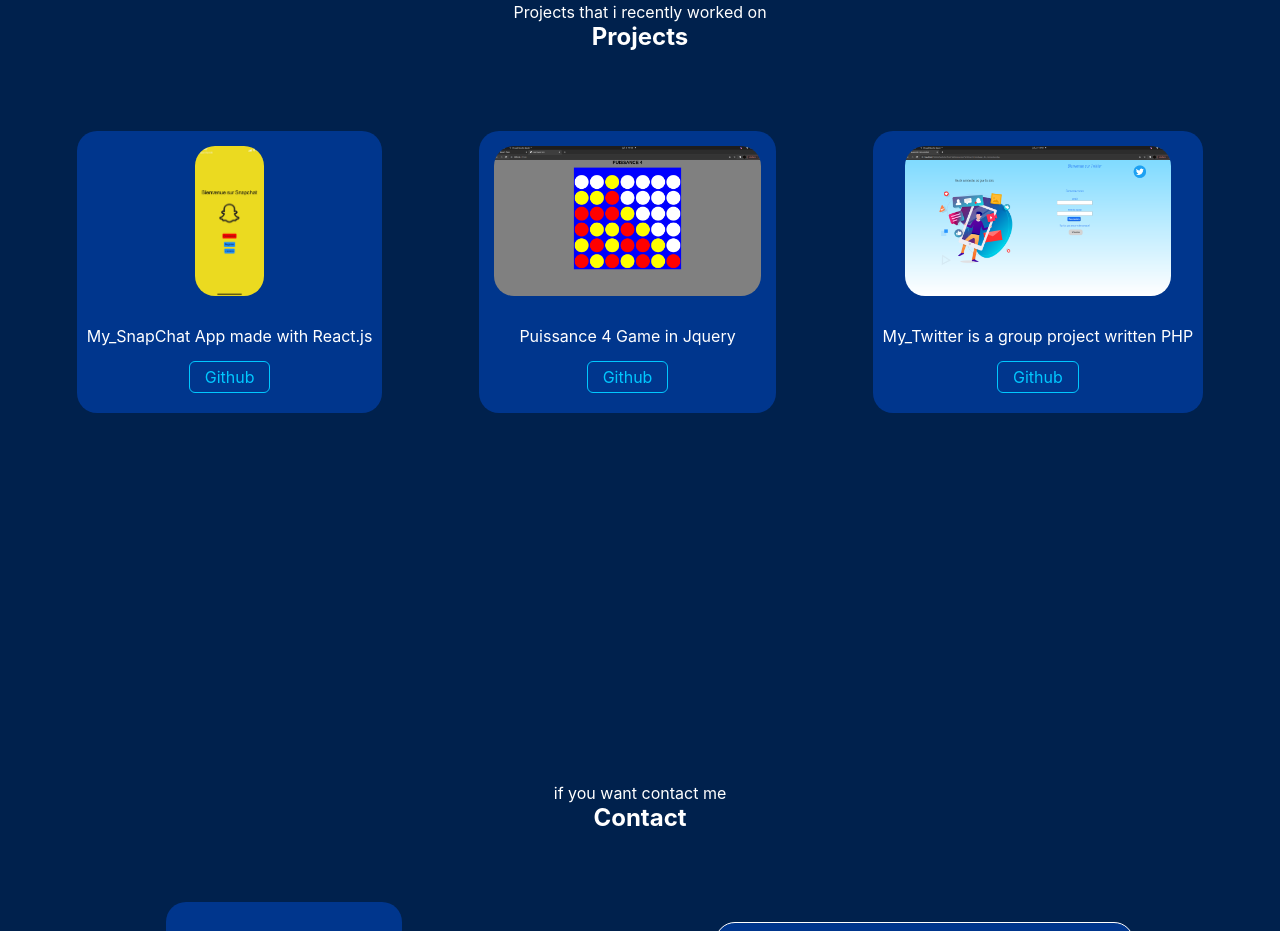
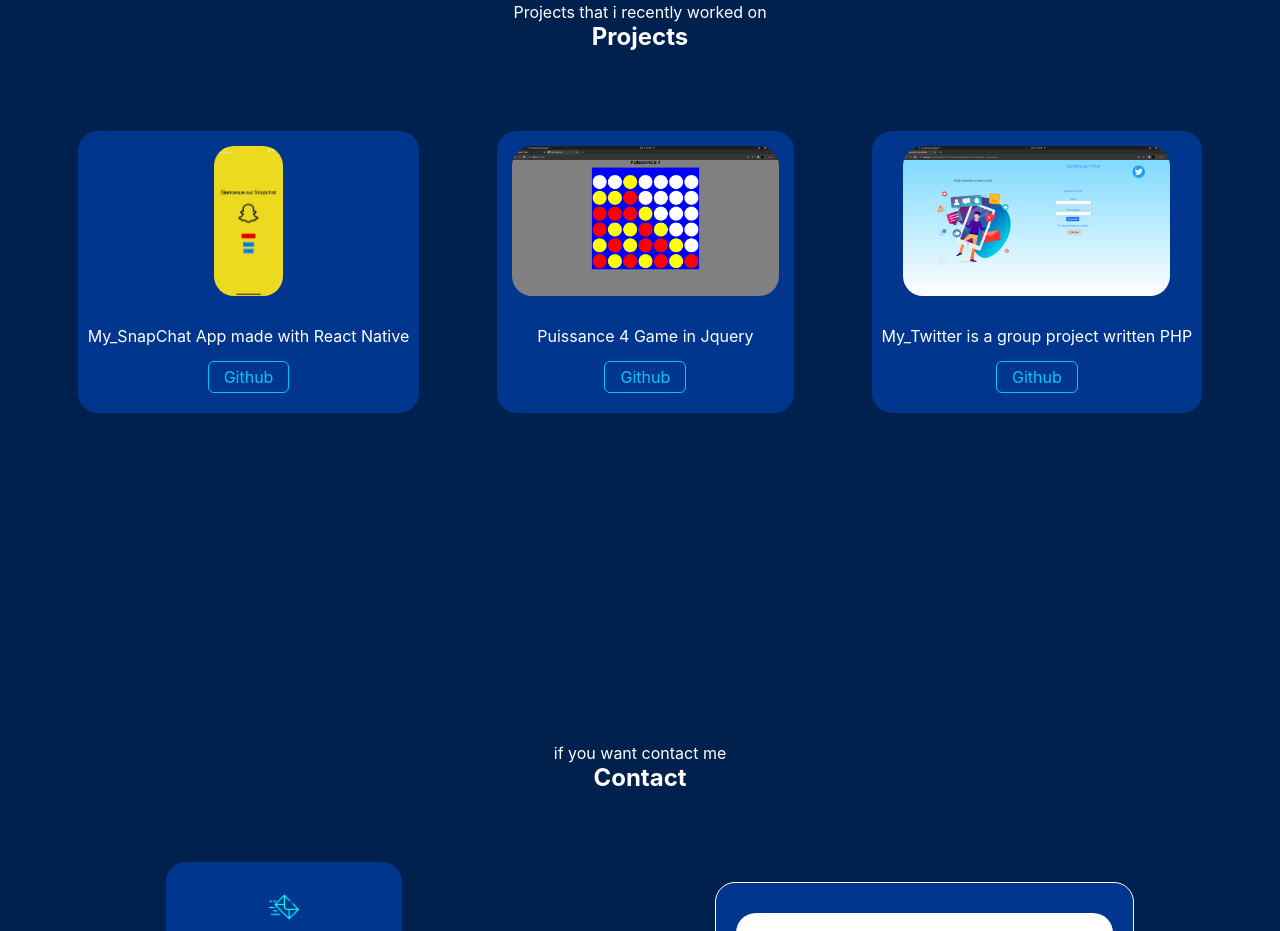
Before and after one commit to nadir42400/react-github-pages, a React (Create React App) app in the folder portfolio/: page / in a window 1280 px wide. Shown: the part 2740-3671 px from the top of the page. Built offline with nearby package versions, Linux system fonts and the light colour scheme.

Commit message:
modif of component project and adding of ProjectContainer

```diff
--- a/portfolio/src/components/about/about.css
+++ b/portfolio/src/components/about/about.css
@@ -55,7 +55,7 @@
     transform: scale(1.1) rotate(10deg);
 }
 
-#test {
+#blackBG {
     border-radius: 20px;
     background: #000;
 }
--- a/portfolio/src/components/about/about.js
+++ b/portfolio/src/components/about/about.js
@@ -11,7 +11,7 @@ export default function About() {
             <h2 id="h2About">About Me</h2>
 
             <div id="mainAbout">
-                <div id="test">
+                <div id="blackBG">
                     <img src={pictureOfMe} alt="me" id="ImgMe"/>
                 </div>
 
--- /dev/null
+++ b/portfolio/src/components/projectContainer/projectContainer.js
@@ -0,0 +1,13 @@
+import React from "react";
+
+export default function ProjectContainer(props) {
+    return (
+        <div className="projectContainer">
+            <img src={props.img} className="imgProject" alt="img of project" />
+            <p className="projectName">{props.title}</p>
+            <a href={props.link} className="buttonOfProject">
+                Github
+            </a>
+        </div>
+    );
+}
--- a/portfolio/src/components/projects/projects.css
+++ b/portfolio/src/components/projects/projects.css
@@ -65,11 +65,6 @@
     margin-bottom: 30px;
 }
 
-#DivPuissance4 {
-    margin-left: 20px;
-    margin-right: 20px;
-}
-
 .firstDiv {
     margin-right: 10%;
     margin-bottom: 5%;
@@ -87,7 +82,3 @@
     width: 100%;
     margin-top: 40px;
 }
-
-#plus {
-    margin-left: 13.4%;
-}
--- a/portfolio/src/components/projects/projects.js
+++ b/portfolio/src/components/projects/projects.js
@@ -1,46 +1,35 @@
 import React from "react";
-import './projects.css';
-import my_snap from '../../asset/my_snap.jpg';
-import puissance4 from '../../asset/puissance4.png';
-import my_twitter from '../../asset/my_twitter.png';
-import plus from '../../asset/plus.png';
+import "./projects.css";
+import my_snap from "../../asset/my_snap.jpg";
+import puissance4 from "../../asset/puissance4.png";
+import my_twitter from "../../asset/my_twitter.png";
+import ProjectContainer from "../projectContainer/projectContainer";
 
 export default function Projects() {
-
     return (
-
         <div id="Projects">
-            <p className="presentationComponent">Projects that i recently worked on</p>
+            <p className="presentationComponent">
+                Projects that i recently worked on
+            </p>
             <h2 id="titleProject">Projects</h2>
 
             <div id="mainProject">
-
-                <div className="projectContainer">
-                    <img src={my_snap} className="imgProject" id="snap" alt="img of project"/>
-                    <p className="projectName">My_SnapChat App made with React.js</p>
-                    <a href="https://github.com/nadir42400/My_snapchat-" className="buttonOfProject">Github</a>
-                </div>
-
-                <div className="projectContainer" id="DivPuissance4">
-                    <img src={puissance4} className="imgProject" id="puissance4" alt="img of project"/>
-                    <p className="projectName">Puissance 4 Game in Jquery</p>
-                    <a href="https://github.com/nadir42400/puissance-4" className="buttonOfProject">Github</a>
-                </div>
-
-                <div className="projectContainer">
-                    <img src={my_twitter} className="imgProject" id="twitter" alt="img of project"/>
-                    <p className="projectName">My_Twitter is a group project written PHP</p>
-                    <a href="https://github.com/nadir42400/My_twitter" className="buttonOfProject">Github</a>
-                </div>
+                <ProjectContainer
+                    img={my_snap}
+                    title="My_SnapChat App made with React Native"
+                    link="https://github.com/nadir42400/My_snapchat-"
+                />
+                <ProjectContainer
+                    img={puissance4}
+                    title="Puissance 4 Game in Jquery"
+                    link="https://github.com/nadir42400/puissance-4"
+                />
+                <ProjectContainer
+                    img={my_twitter}
+                    title="My_Twitter is a group project written PHP"
+                    link="https://github.com/nadir42400/My_twitter"
+                />
             </div>
-
-            <div id="secondLineContainer">
-
-                <div className="projectContainer" id="plus">
-                    <img src={plus} className="imgProject" id="imgPlus" alt="img of project"/>
-                </div>
-            </div>
-
         </div>
     );
-};
+}
```
Also changed, not shown: portfolio/src/asset/plus.png (deleted), portfolio/src/components/projectContainer/projectContainer.css (added).
